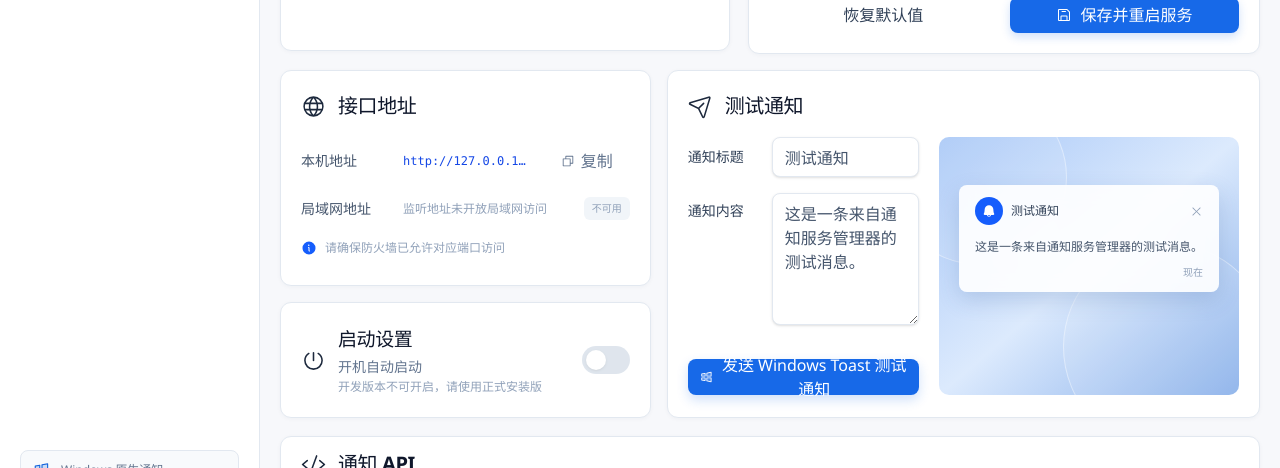
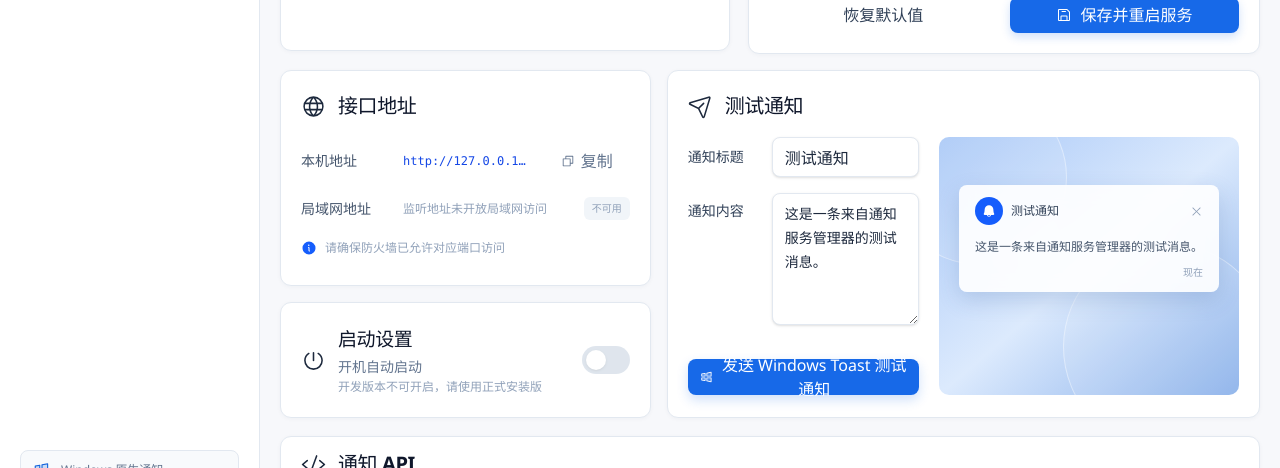
Before and after one commit to q32757468/attentive-desktop, a React (Vite) app: page / in a window 1280 px wide. Shown: the part 259-727 px from the top of the page. Built offline with nearby package versions, Linux system fonts and the light colour scheme.

Commit message:
refactor: share form and layout components

```diff
--- a/src/App.tsx
+++ b/src/App.tsx
@@ -1,6 +1,7 @@
 import { useCallback, useEffect, useMemo, useRef, useState } from "react";
 import type { ChangeEvent, FormEvent, ReactNode } from "react";
 import { invoke } from "@tauri-apps/api/core";
+import { Button, Card, FormField, SectionHeader, TextArea, TextInput } from "./components/ui";
 import {
   Bell,
   Check,
@@ -351,11 +352,12 @@ function App(): ReactNode {
         <main className="app-scroll min-w-0 flex-1 overflow-y-auto">
           <div className="w-full px-5 py-4 sm:px-5">
             <div className="grid items-start gap-[18px] xl:grid-cols-[minmax(0,0.935fr)_minmax(0,1.065fr)]">
-              <section id="service-status" className="flex min-h-[294px] flex-col rounded-[11px] border border-slate-200 bg-white p-5 shadow-[0_1px_4px_rgba(28,45,75,0.04)]" aria-labelledby="status-title">
-                <div className="flex items-center gap-3">
-                  <Heartbeat size={25} weight="regular" className="text-slate-800" aria-hidden="true" />
-                  <h2 id="status-title" className="text-[20px] font-semibold tracking-[-0.02em] text-slate-900">服务运行状态</h2>
-                </div>
+              <Card id="service-status" className="flex min-h-[294px] flex-col p-5" aria-labelledby="status-title">
+                <SectionHeader
+                  id="status-title"
+                  icon={<Heartbeat size={25} weight="regular" className="text-slate-800" aria-hidden="true" />}
+                  title="服务运行状态"
+                />
 
                 <div className="mt-4 flex flex-1 items-start gap-7 border-t border-slate-100 pt-3 sm:px-3">
                   <div className="flex min-w-0 items-center gap-7">
@@ -391,21 +393,20 @@ function App(): ReactNode {
                     </div>
                   </div>
                 </div>
-              </section>
+              </Card>
 
-              <section id="service-config" className="min-h-[294px] rounded-[11px] border border-slate-200 bg-white p-5 shadow-[0_1px_4px_rgba(28,45,75,0.04)]" aria-labelledby="config-title">
-                <div className="flex items-center gap-3">
-                  <GearSix size={25} weight="regular" className="text-slate-800" aria-hidden="true" />
-                  <h2 id="config-title" className="text-[20px] font-semibold tracking-[-0.02em] text-slate-900">服务配置</h2>
-                </div>
+              <Card id="service-config" className="min-h-[294px] p-5" aria-labelledby="config-title">
+                <SectionHeader
+                  id="config-title"
+                  icon={<GearSix size={25} weight="regular" className="text-slate-800" aria-hidden="true" />}
+                  title="服务配置"
+                />
 
                 <form ref={formRef} className="mt-4" onSubmit={(event) => void saveSettings(event)} noValidate>
                   <div className="space-y-3">
-                    <label className="grid grid-cols-[143px_minmax(0,1fr)] items-center gap-3">
-                      <span className="text-sm text-slate-700">监听地址</span>
+                    <FormField label="监听地址" className="grid-cols-[143px_minmax(0,1fr)]">
                       <span className="relative block">
-                        <input
-                          className="h-10 w-full rounded-lg border border-slate-200 bg-white px-3 text-sm text-slate-800 shadow-sm transition placeholder:text-slate-400 focus:border-blue-500 focus:outline-none focus:ring-4 focus:ring-blue-100"
+                        <TextInput
                           name="host"
                           type="text"
                           value={draft.host}
@@ -416,13 +417,12 @@ function App(): ReactNode {
                         />
                         <span className="pointer-events-none absolute inset-y-0 right-3 flex items-center font-mono text-[10px] uppercase tracking-[0.08em] text-slate-400">bind</span>
                       </span>
-                    </label>
+                    </FormField>
 
-                    <label className="grid grid-cols-[143px_minmax(0,1fr)] items-center gap-3">
-                      <span className="text-sm text-slate-700">监听端口</span>
+                    <FormField label="监听端口" className="grid-cols-[143px_minmax(0,1fr)]">
                       <span className="relative block">
-                        <input
-                          className="h-10 w-full rounded-lg border border-slate-200 bg-white px-3 pr-12 text-sm text-slate-800 shadow-sm transition placeholder:text-slate-400 focus:border-blue-500 focus:outline-none focus:ring-4 focus:ring-blue-100"
+                        <TextInput
+                          className="pr-12"
                           name="port"
                           type="number"
                           min="0"
@@ -434,13 +434,12 @@ function App(): ReactNode {
                         />
                         <span className="pointer-events-none absolute inset-y-0 right-3 flex items-center font-mono text-[10px] uppercase tracking-[0.08em] text-slate-400">tcp</span>
                       </span>
-                    </label>
+                    </FormField>
 
-                    <label className="grid grid-cols-[143px_minmax(0,1fr)] items-center gap-3">
-                      <span className="text-sm text-slate-700">请求体大小上限</span>
+                    <FormField label="请求体大小上限" className="grid-cols-[143px_minmax(0,1fr)]">
                       <span className="relative block">
-                        <input
-                          className="h-10 w-full rounded-lg border border-slate-200 bg-white px-3 pr-16 text-sm text-slate-800 shadow-sm transition placeholder:text-slate-400 focus:border-blue-500 focus:outline-none focus:ring-4 focus:ring-blue-100"
+                        <TextInput
+                          className="pr-16"
                           name="maxBodyBytes"
                           type="number"
                           min="1"
@@ -451,37 +450,39 @@ function App(): ReactNode {
                         />
                         <span className="pointer-events-none absolute inset-y-0 right-3 flex items-center font-mono text-[10px] uppercase tracking-[0.08em] text-slate-400">bytes</span>
                       </span>
-                    </label>
+                    </FormField>
                   </div>
 
                   <div className="mt-4 flex gap-3 border-t border-slate-100 pt-3">
-                    <button
-                      className="inline-flex h-9 flex-1 items-center justify-center gap-2 rounded-lg border border-slate-200 bg-white px-3 text-sm font-medium text-slate-700 transition hover:border-slate-300 hover:bg-slate-50"
+                    <Button
+                      variant="secondary"
+                      className="flex-1"
                       type="button"
                       onClick={resetSettings}
                     >
                       恢复默认值
-                    </button>
-                    <button
-                      className="inline-flex h-9 flex-1 items-center justify-center gap-2 rounded-lg bg-[#1769e8] px-3 text-sm font-medium text-white shadow-[0_4px_10px_rgba(23,105,232,0.2)] transition hover:bg-[#0f5fd8] disabled:cursor-not-allowed disabled:opacity-60"
+                    </Button>
+                    <Button
+                      className="flex-1"
                       type="submit"
                       disabled={busyAction !== null}
                     >
                       {busyAction === "save" ? <CircleNotch className="animate-spin" size={16} aria-hidden="true" /> : <FloppyDisk size={16} aria-hidden="true" />}
                       <span>{busyAction === "save" ? "正在重启…" : "保存并重启服务"}</span>
-                    </button>
+                    </Button>
                   </div>
                 </form>
-              </section>
+              </Card>
             </div>
 
             <div className="mt-4 grid items-start gap-4 xl:grid-cols-[minmax(0,0.625fr)_minmax(0,1fr)]">
               <div className="space-y-4">
-                <section className="min-h-[216px] rounded-[11px] border border-slate-200 bg-white p-5 shadow-[0_1px_4px_rgba(28,45,75,0.04)]" aria-labelledby="endpoint-title">
-                  <div className="flex items-center gap-3">
-                    <Globe size={25} weight="regular" className="text-slate-800" aria-hidden="true" />
-                    <h2 id="endpoint-title" className="text-[20px] font-semibold tracking-[-0.02em] text-slate-900">接口地址</h2>
-                  </div>
+                <Card className="min-h-[216px] p-5" aria-labelledby="endpoint-title">
+                  <SectionHeader
+                    id="endpoint-title"
+                    icon={<Globe size={25} weight="regular" className="text-slate-800" aria-hidden="true" />}
+                    title="接口地址"
+                  />
 
                   <div className="mt-4 space-y-1">
                     <EndpointRow label="本机地址" endpoint={localEndpoint} onCopy={() => void copyEndpoint(localEndpoint, "本机地址")} />
@@ -500,9 +501,9 @@ function App(): ReactNode {
                     <Info className="text-blue-600" size={16} weight="fill" aria-hidden="true" />
                     <span>请确保防火墙已允许对应端口访问</span>
                   </div>
-                </section>
+                </Card>
 
-                <section className="flex min-h-[116px] items-center gap-3 rounded-[11px] border border-slate-200 bg-white px-5 py-4 shadow-[0_1px_4px_rgba(28,45,75,0.04)]" aria-labelledby="startup-title">
+                <Card className="flex min-h-[116px] items-center gap-3 px-5 py-4" aria-labelledby="startup-title">
                   <Power size={25} weight="regular" className="shrink-0 text-slate-800" aria-hidden="true" />
                   <div className="min-w-0">
                     <h2 id="startup-title" className="text-[19px] font-semibold tracking-[-0.02em] text-slate-900">启动设置</h2>
@@ -524,47 +525,47 @@ function App(): ReactNode {
                   >
                     <span className={`h-5 w-5 rounded-full bg-white shadow-sm transition-transform ${snapshot.autostart ? "translate-x-5" : "translate-x-0"}`} />
                   </button>
-                </section>
+                </Card>
               </div>
 
-              <section className="min-h-[348px] rounded-[11px] border border-slate-200 bg-white p-5 shadow-[0_1px_4px_rgba(28,45,75,0.04)]" aria-labelledby="test-title">
-                <div className="flex items-center gap-3">
-                  <PaperPlaneTilt size={25} weight="regular" className="text-slate-800" aria-hidden="true" />
-                  <h2 id="test-title" className="text-[20px] font-semibold tracking-[-0.02em] text-slate-900">测试通知</h2>
-                </div>
+              <Card className="min-h-[348px] p-5" aria-labelledby="test-title">
+                <SectionHeader
+                  id="test-title"
+                  icon={<PaperPlaneTilt size={25} weight="regular" className="text-slate-800" aria-hidden="true" />}
+                  title="测试通知"
+                />
 
                 <div className="mt-4 grid gap-5 xl:grid-cols-[minmax(0,1fr)_300px]">
                   <div className="flex min-h-[258px] flex-col gap-4">
-                    <div className="grid grid-cols-[72px_minmax(0,1fr)] items-center gap-3">
-                      <span className="text-sm text-slate-700">通知标题</span>
-                      <input
-                        className="h-10 min-w-0 rounded-lg border border-slate-200 bg-white px-3 text-base text-slate-600 shadow-sm outline-none transition focus:border-blue-500 focus:ring-2 focus:ring-blue-100 disabled:cursor-not-allowed disabled:bg-slate-50"
+                    <FormField label="通知标题" className="grid-cols-[72px_minmax(0,1fr)]">
+                      <TextInput
                         type="text"
                         value={testTitle}
                         onChange={(event) => setTestTitle(event.target.value)}
-                        disabled={busyAction !== null}
                         aria-label="通知标题"
                       />
-                    </div>
-                    <div className="grid min-h-[132px] grid-cols-[72px_minmax(0,1fr)] items-start gap-3">
-                      <span className="pt-2 text-sm text-slate-700">通知内容</span>
-                      <textarea
-                        className="min-h-[132px] resize-y rounded-lg border border-slate-200 bg-white px-3 py-2 text-base leading-6 text-slate-600 shadow-sm outline-none transition focus:border-blue-500 focus:ring-2 focus:ring-blue-100 disabled:cursor-not-allowed disabled:bg-slate-50"
+                    </FormField>
+                    <FormField
+                      label="通知内容"
+                      className="grid-cols-[72px_minmax(0,1fr)] min-h-[132px]"
+                      align="start"
+                      labelClassName="pt-2"
+                    >
+                      <TextArea
                         value={testBody}
                         onChange={(event) => setTestBody(event.target.value)}
-                        disabled={busyAction !== null}
                         aria-label="通知内容"
                       />
-                    </div>
-                    <button
-                      className="mt-auto inline-flex h-9 items-center justify-center gap-2 rounded-lg bg-[#1769e8] px-3 text-sm font-medium text-white shadow-[0_5px_12px_rgba(23,105,232,0.2)] transition hover:bg-[#0f5fd8] disabled:cursor-not-allowed disabled:opacity-60"
+                    </FormField>
+                    <Button
+                      className="mt-auto shadow-[0_5px_12px_rgba(23,105,232,0.2)]"
                       type="button"
                       onClick={() => void sendTestNotification()}
                       disabled={busyAction !== null}
                     >
                       {busyAction === "test" ? <CircleNotch className="animate-spin" size={16} aria-hidden="true" /> : <WindowsLogo size={16} weight="duotone" aria-hidden="true" />}
                       <span>{busyAction === "test" ? "正在提交 Toast…" : "发送 Windows Toast 测试通知"}</span>
-                    </button>
+                    </Button>
                   </div>
 
                   <div className="relative hidden min-h-[258px] overflow-hidden rounded-[10px] bg-gradient-to-br from-[#a9c8f7] via-[#dceafd] to-[#88afe9] xl:block">
@@ -583,14 +584,16 @@ function App(): ReactNode {
                     </div>
                   </div>
                 </div>
-              </section>
+              </Card>
             </div>
 
-            <section className="mt-[18px] overflow-hidden rounded-[11px] border border-slate-200 bg-white shadow-[0_1px_4px_rgba(28,45,75,0.04)]" aria-labelledby="api-title">
-              <div className="flex items-center gap-3 border-b border-slate-100 px-5 py-3">
-                <Code size={25} weight="regular" className="text-slate-800" aria-hidden="true" />
-                <h2 id="api-title" className="text-[20px] font-semibold tracking-[-0.02em] text-slate-900">通知 API</h2>
-              </div>
+            <Card className="mt-[18px] overflow-hidden" aria-labelledby="api-title">
+              <SectionHeader
+                id="api-title"
+                icon={<Code size={25} weight="regular" className="text-slate-800" aria-hidden="true" />}
+                title="通知 API"
+                className="border-b border-slate-100 px-5 py-3"
+              />
               <div className="overflow-x-auto px-3 pb-3 pt-1">
                 <table className="w-full min-w-[540px] border-collapse text-left text-sm">
                   <thead className="text-xs text-slate-400">
@@ -614,7 +617,7 @@ function App(): ReactNode {
                   </tbody>
                 </table>
               </div>
-            </section>
+            </Card>
 
             <footer className="flex flex-col gap-1 px-1 pb-1 pt-3 text-[11px] text-slate-400 sm:flex-row sm:items-center sm:gap-2">
               <span>所有配置保存在当前用户的应用配置目录</span>
--- /dev/null
+++ b/src/components/ui.tsx
@@ -0,0 +1,96 @@
+import type {
+  ButtonHTMLAttributes,
+  HTMLAttributes,
+  InputHTMLAttributes,
+  ReactNode,
+  TextareaHTMLAttributes,
+} from "react";
+
+const CONTROL_BASE_CLASS =
+  "w-full min-w-0 rounded-lg border border-slate-200 bg-white text-sm text-slate-800 shadow-sm transition placeholder:text-slate-400 focus:border-blue-500 focus:outline-none focus:ring-4 focus:ring-blue-100 disabled:cursor-not-allowed disabled:bg-slate-50";
+
+const BUTTON_BASE_CLASS =
+  "inline-flex h-9 items-center justify-center gap-2 rounded-lg px-3 text-sm font-medium transition disabled:cursor-not-allowed disabled:opacity-60";
+
+type CardProps = HTMLAttributes<HTMLElement>;
+
+export function Card({ className = "", children, ...props }: CardProps): ReactNode {
+  return (
+    <section
+      {...props}
+      className={`rounded-[11px] border border-slate-200 bg-white shadow-[0_1px_4px_rgba(28,45,75,0.04)] ${className}`}
+    >
+      {children}
+    </section>
+  );
+}
+
+type SectionHeaderProps = {
+  id: string;
+  icon: ReactNode;
+  title: string;
+  className?: string;
+};
+
+export function SectionHeader({ id, icon, title, className = "" }: SectionHeaderProps): ReactNode {
+  return (
+    <div className={`flex items-center gap-3 ${className}`}>
+      {icon}
+      <h2 id={id} className="text-[20px] font-semibold tracking-[-0.02em] text-slate-900">{title}</h2>
+    </div>
+  );
+}
+
+type FormFieldProps = {
+  label: string;
+  children: ReactNode;
+  className: string;
+  align?: "center" | "start";
+  labelClassName?: string;
+};
+
+export function FormField({
+  label,
+  children,
+  className,
+  align = "center",
+  labelClassName = "",
+}: FormFieldProps): ReactNode {
+  const alignmentClass = align === "start" ? "items-start" : "items-center";
+
+  return (
+    <label className={`grid ${alignmentClass} gap-3 ${className}`}>
+      <span className={`text-sm text-slate-700 ${labelClassName}`}>{label}</span>
+      {children}
+    </label>
+  );
+}
+
+type TextInputProps = InputHTMLAttributes<HTMLInputElement>;
+
+export function TextInput({ className = "", ...props }: TextInputProps): ReactNode {
+  return <input {...props} className={`${CONTROL_BASE_CLASS} h-10 px-3 ${className}`} />;
+}
+
+type TextAreaProps = TextareaHTMLAttributes<HTMLTextAreaElement>;
+
+export function TextArea({ className = "", ...props }: TextAreaProps): ReactNode {
+  return (
+    <textarea
+      {...props}
+      className={`${CONTROL_BASE_CLASS} min-h-[132px] resize-y px-3 py-2 leading-6 ${className}`}
+    />
+  );
+}
+
+type ButtonProps = ButtonHTMLAttributes<HTMLButtonElement> & {
+  variant?: "primary" | "secondary";
+};
+
+export function Button({ variant = "primary", className = "", ...props }: ButtonProps): ReactNode {
+  const variantClass = variant === "secondary"
+    ? "border border-slate-200 bg-white text-slate-700 hover:border-slate-300 hover:bg-slate-50"
+    : "bg-[#1769e8] text-white shadow-[0_4px_10px_rgba(23,105,232,0.2)] hover:bg-[#0f5fd8]";
+
+  return <button {...props} className={`${BUTTON_BASE_CLASS} ${variantClass} ${className}`} />;
+}
```
